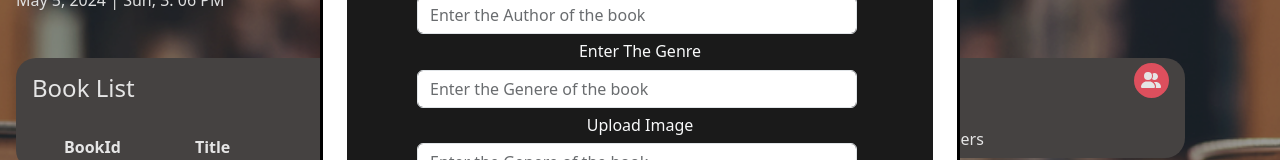
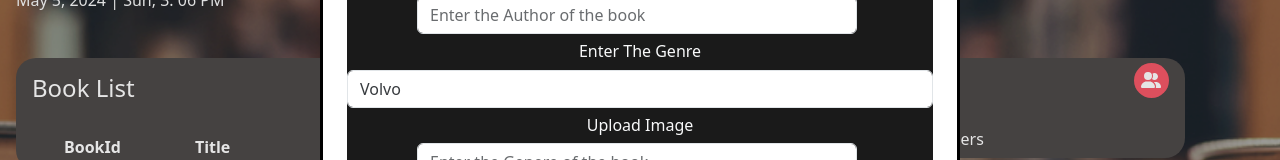
Before and after one commit to sarath2297/Library-management, a React (Vite) app: page /admin in a window 1280 px wide. Both pictures are taken after typing "Sample" into the empty fields and a click on the button "Add Book". Shown: the part 187-347 px from the top of the page. Built offline with nearby package versions, Linux system fonts and the light colour scheme; no server answers.

Commit message:
added return feat

```diff
--- a/src/Pages/UserPage.jsx
+++ b/src/Pages/UserPage.jsx
@@ -6,13 +6,53 @@ import NameTime from "../components/Common/NameTime"
 import Button from 'react-bootstrap/Button';
 import List_of_BooksStyle from "./List_of_Books.module.css";
 import { useNavigate } from "react-router-dom"
+import { useEffect, useState } from "react"
+import { getUserSelectedBooks, returnUserBook } from "../services/AllApis"
 
 function UserPage() {
 
-    const searchBooks = useNavigate()
+    const navBookList = useNavigate();
+
+    const userId=localStorage.getItem("userId");
 
     const gotoLibrary = ()=>{
-        searchBooks('/list')
+        navBookList('/list')
+    }
+
+    const[userbooks,setUserBooks]=useState([]);
+
+    useEffect(()=>{
+          const getUserBooks=async()=>{
+              try{
+                console.log(userId);
+                const userBookss=await getUserSelectedBooks(userId);
+                console.log(userBookss,"The User Books");
+                setUserBooks(userBookss.data)
+              }
+              catch(error){
+                    console.log("Error");
+              }
+          }
+          getUserBooks();
+    },[userId])
+
+
+    const returnUserBooks=async(bookId)=>{
+        try{
+            const removeStatus= await returnUserBook(bookId);
+            console.log(removeStatus);
+            if(!removeStatus.ok){
+                throw new Error("Some Error Ocuured")
+            }
+            setUserBooks((prevUserBooks)=>{
+                const userBooks=[...prevUserBooks];
+                return userBooks.filter((userBook)=>userBook.id!==bookId)
+            })
+        }
+        catch(error){
+                console.log(error.message);
+        }
+
     }
 
   return (
@@ -65,12 +105,17 @@ function UserPage() {
                               </tr>
                           </thead>
                           <tbody>
-                              <tr className='border-bottom border-light'>
-                                  <td>dv</td>
-                                  <td>sscdv</td>
-                                  <td>xasccdf</td>
-                                  <td><FontAwesomeIcon icon={faTrash}/></td>
-                              </tr>
+
+                              {userbooks.map(userbook=>{
+                                return (<tr key={userbook.id} className='border-bottom border-light'>
+                                  <td>{userbook.title}</td>
+                                  <td>{userbook.author}</td>
+                                  <td>{userbook.timeStamp}</td>
+                                  <td><button className="px-2 py-1 rounded" onClick={()=>{returnUserBooks(userbook.id)}}>Return Book</button></td>
+                              </tr>)
+
+
+                               })}
                           </tbody>
                       </table>
 
--- a/src/components/Admin/AddBookModal.jsx
+++ b/src/components/Admin/AddBookModal.jsx
@@ -93,8 +93,22 @@ const AddBookModal = forwardRef(function AddBookModal(
           </div>
           <div>
             <h6 className="mt-2 text-light">Enter The Genre </h6>
-
-            <input
+            <select name="cars" id="cars" className="form-control" placeholder="Select a Category">
+             <option value="volvo">Volvo</option>
+              <option value="saab">Saab</option>
+            <option value="mercedes">Mercedes</option>
+            <option value="volvo">Volvo</option>
+              <option value="saab">Saab</option>
+            <option value="mercedes">Mercedes</option>
+            <option value="volvo">Volvo</option>
+              <option value="saab">Saab</option>
+            <option value="mercedes">Mercedes</option>
+            <option value="volvo">Volvo</option>
+              <option value="saab">Saab</option>
+            <option value="mercedes">Mercedes</option>
+          <option value="audi">Audi</option>
+                  </select>
+            {/* <input
               type="text"
               value={bookDetails.genre}
               className="rounded form-control w-75"
@@ -104,7 +118,7 @@ const AddBookModal = forwardRef(function AddBookModal(
               onChange={(e) =>
                 setBookDetails({ ...bookDetails, genre: e.target.value })
               }
-            />
+            /> */}
           </div>
           <div>
             <h6 className="mt-2 text-light">Upload Image </h6>
--- a/src/components/Admin/AdminDashBoard.jsx
+++ b/src/components/Admin/AdminDashBoard.jsx
@@ -39,6 +39,7 @@ function AdminDashBoard({ getAllBooks, deleteData, isLoading }) {
       console.log(result, "The Result");
 
       if (result.status != 200) {
+        console.log("Error");
         throw new Error("Something Went Wrong");
       }
       deleteData(id);
--- a/src/components/Cards.jsx
+++ b/src/components/Cards.jsx
@@ -8,7 +8,7 @@ function Cards({displayCard}) {
     let title = displayCard?.title
     let author = displayCard?.author
     let time = new Date()
-    let userID = localStorage.getItem(`userId`)
+    let userId = localStorage.getItem(`userId`)
     let timeStamp = new Intl.DateTimeFormat("en-GB",{year:'numeric',month:'2-digit',day:'2-digit',
     hour:'2-digit',minute:'2-digit',second:'2-digit'}).format(time)
         console.log (title,author,timeStamp);
@@ -16,7 +16,7 @@ function Cards({displayCard}) {
           title,
           author,
           timeStamp,
-          userID
+          userId
         }
     const response = await addUserBookApi(reqBody)
     console.log(response);
--- a/src/services/AllApis.js
+++ b/src/services/AllApis.js
@@ -34,3 +34,12 @@ export const addUserBookApi = async(reqBody) =>{
 export const deleteBookApi = async(id) =>{
    return await commonAPI('DELETE',`${baseURL}/books/${id}`,{})
 }
+// Api to get the selected Book Of the User
+export const getUserSelectedBooks=async(userId)=>{
+   return await commonAPI('GET',`${baseURL}/userBookList?userId=${userId}`,'')
+}
+
+// Api to Return the bbook taken by ths user
+export const returnUserBook=async(bookId)=>{
+   return await commonAPI('DELETE',`${baseURL}/userBookList/${bookId}`,{})
+}
```
